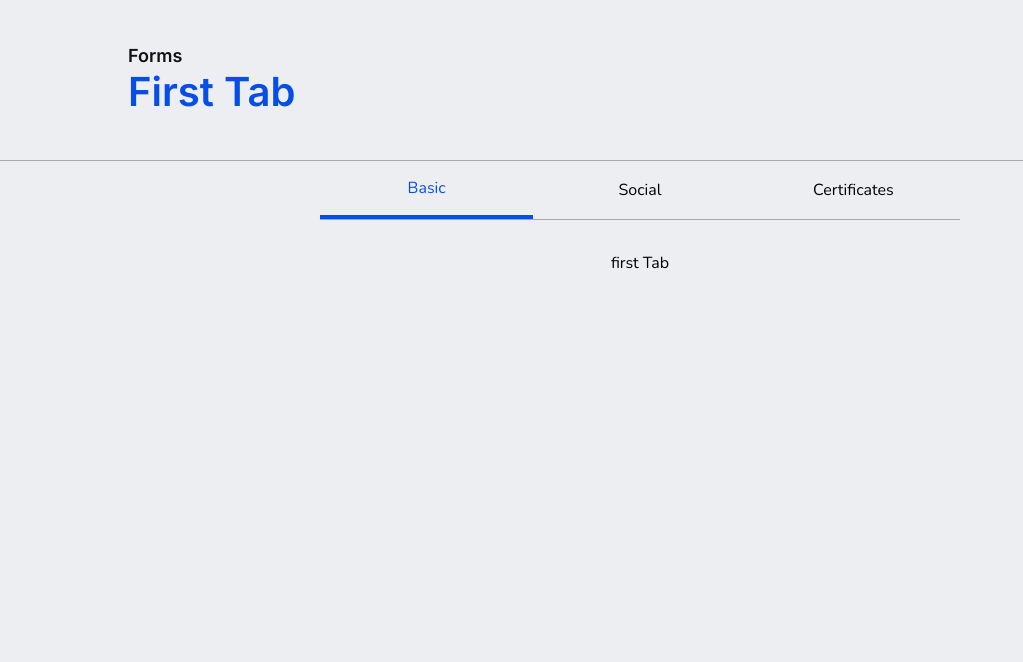
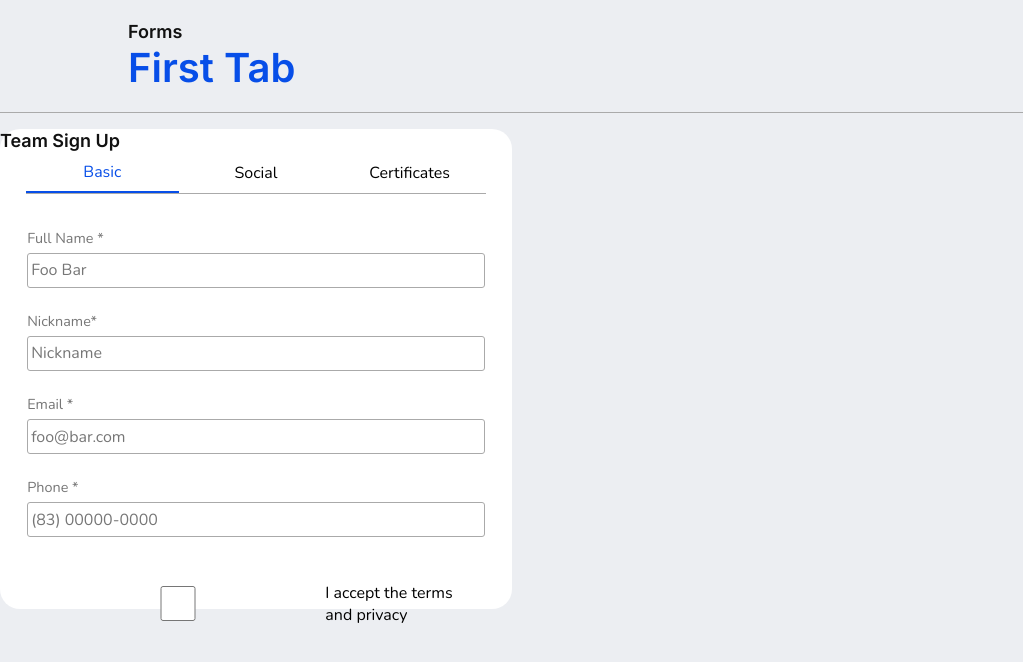
Before and after one commit to Ovictorhugol/FormChallenge, a React (Vite) app: page / in a window 1280 px wide. Shown: the top 662 px of the page, without its empty margins (0-1023 px from the left). Built offline with nearby package versions, Linux system fonts and the light colour scheme.

Commit message:
Feat:Styling Form basic tab

```diff
--- a/src/App.jsx
+++ b/src/App.jsx
@@ -1,17 +1,8 @@
-import React, {useState} from "react";
-import Header from "./components/Containers/Header/Header"
-import Tabs from "./components/Tabs/Tabs";
-
+import React from "react";
+import Home from "./components/Pages/Home";
 
 function App() {
-  const [currentTab, setCurrentTab] = useState (1)
-
-  return (
-    <>
-      <Header currentTab={currentTab}/>
-      <Tabs activeTab={currentTab} setActiveTab={setCurrentTab} />
-    </>
-  )
+  return <Home />;
 }
 
 export default App;
--- /dev/null
+++ b/src/components/Containers/Form/Form.jsx
@@ -0,0 +1,50 @@
+import React from "react";
+import Input from "../../Input/Input";
+import { FormContainer, FormInput } from "./Form.styled";
+function Form() {
+  return (
+    <FormContainer>
+      <FormInput>
+        <Input
+          id="FullName"
+          type="text"
+          placeholder="Foo Bar"
+          label="Full Name *"
+        />
+      </FormInput>
+      <FormInput>
+        <Input
+          id="Nickname"
+          type="text"
+          placeholder="Nickname"
+          label="Nickname*"
+        />
+      </FormInput>
+      <FormInput>
+        <Input
+          id="Email"
+          type="email"
+          placeholder="foo@bar.com"
+          label="Email *"
+        />
+      </FormInput>
+      <FormInput>
+        <Input
+          id="Phone"
+          type="number"
+          placeholder="(83) 00000-0000"
+          label="Phone *"
+        />
+      </FormInput>
+      <FormInput>
+        <Input
+          type="checkbox"
+          id="Accept"
+          label="I accept the terms and privacy"
+        />
+      </FormInput>
+    </FormContainer>
+  );
+}
+
+export default Form;
--- /dev/null
+++ b/src/components/Containers/Form/Form.styled.js
@@ -0,0 +1,13 @@
+import styled from "styled-components";
+import { toRem } from "../../../utils/convertToRem";
+
+export const FormContainer = styled.div`
+  display: flex;
+  flex-wrap: wrap;
+  width: 40vw;
+  justify-content: center;
+`;
+
+export const FormInput = styled.div`
+  width: 90%;
+`;
--- a/src/components/Containers/Header/Header.styled.js
+++ b/src/components/Containers/Header/Header.styled.js
@@ -1,7 +1,5 @@
 import styled from "styled-components";
-import {toRem} from '../../../utils/convertToRem'
-
-
+import { toRem } from "../../../utils/convertToRem";
 
 const HeaderContainer = styled.div`
   display: flex;
@@ -9,13 +7,13 @@ const HeaderContainer = styled.div`
   justify-content: center;
   width: 100% -16rem;
   height: ${toRem(80)};
-    padding: 2.5rem 10%;
-    border-bottom-style : solid;
-    border-bottom-color: #AAAAAA;
+  padding: 1rem 10%;
+  border-bottom-style: solid;
+  border-bottom-color: #aaaaaa;
   border-bottom-width: ${toRem(1)};
-    @media (max-width:768px) {
-        background: #ECEEF2;
+  @media (max-width: 768px) {
+    background: #eceef2;
   }
-`
+`;
 
-export { HeaderContainer }
+export { HeaderContainer };
--- a/src/components/Input/Input.styled.js
+++ b/src/components/Input/Input.styled.js
@@ -1,12 +1,12 @@
-import styled from 'styled-components'
+import styled from "styled-components";
 
 const Container = styled.div`
   display: flex;
   flex-direction: column;
   flex: 1;
-    padding: 0.3rem;
+  padding: 0.1rem;
   height: 5rem;
-`
+`;
 
 const Label = styled.label`
   font-family: "Nunito", sans-serif;
@@ -15,7 +15,7 @@ const Label = styled.label`
   margin-right: 1.25rem;
   color: #767676;
   font-weight: 400;
-`
+`;
 
 const InputStyle = styled.input`
   box-sizing: border-box;
@@ -39,28 +39,27 @@ const InputStyle = styled.input`
     color: #767676;
     justify-content: center;
   }
-
-`
+`;
 const LabelError = styled.label`
   font-family: "Nunito", sans-serif;
   font-size: 0.9rem;
   text-align: left;
-    color: #FF0000;
+  color: #ff0000;
   font-weight: 400;
-`
+`;
 
 const CheckboxError = styled.label`
   font-family: "Nunito", sans-serif;
   font-size: 0.9rem;
   text-align: left;
-    color: #FF0000;
+  color: #ff0000;
   font-weight: 400;
-`
+`;
 const LabelContainer = styled.div`
   display: inline-flex;
   text-align: center;
   margin-bottom: 0.313rem;
-`
+`;
 
 const CheckboxContainer = styled.div`
   display: inline-flex;
@@ -69,6 +68,7 @@ const CheckboxContainer = styled.div`
   flex: 1;
   padding: 0.3rem;
   height: 5rem;
+  accent-color: #074ee8;
   > #Checkbox {
     width: 1rem;
     height: 1rem;
@@ -78,6 +78,14 @@ const CheckboxContainer = styled.div`
     font-size: 1rem;
     color: black;
   }
-`
+`;
 
-export { Label, InputStyle, Container, LabelError, LabelContainer, CheckboxError, CheckboxContainer }
+export {
+  Label,
+  InputStyle,
+  Container,
+  LabelError,
+  LabelContainer,
+  CheckboxError,
+  CheckboxContainer,
+};
--- /dev/null
+++ b/src/components/Pages/Home.jsx
@@ -0,0 +1,19 @@
+import React, { useState } from "react";
+import Header from "../Containers/Header/Header";
+import Tabs from "../Tabs/Tabs";
+import Title from "../Title/Title";
+import { Container } from "./Home.styled";
+function Home() {
+  const [currentTab, setCurrentTab] = useState(1);
+  return (
+    <div>
+      <Header currentTab={currentTab} />
+      <Container>
+        <Title type="h2" label="Team Sign Up" />
+        <Tabs activeTab={currentTab} setActiveTab={setCurrentTab} />
+      </Container>
+    </div>
+  );
+}
+
+export default Home;
--- /dev/null
+++ b/src/components/Pages/Home.styled.js
@@ -0,0 +1,10 @@
+import styled from "styled-components";
+import { toRem } from "../../utils/convertToRem";
+
+export const Container = styled.div`
+  background: white;
+  border-radius: ${toRem(20)};
+  width: 40vw;
+  height: 60vh;
+  margin-top: 2vh;
+`;
--- a/src/components/Tabs/Tabs.Styled.js
+++ b/src/components/Tabs/Tabs.Styled.js
@@ -9,16 +9,16 @@ export const ContainerTab = styled.div`
 `;
 
 export const TabNav = styled.ul`
-  width: 50%;
+  width: 90%;
   margin: 0 auto 2rem;
   display: flex;
   align-items: center;
-  justify-content: space-between;
+  justify-content: center;
   border-bottom: 1px solid #aaaaaa;
 `;
 export const TabNavOptions = styled.li`
   width: 50%;
-  padding: 1rem;
+  padding: 0.5rem;
   list-style: none;
   text-align: center;
   cursor: pointer;
@@ -28,7 +28,7 @@ export const TabNavOptions = styled.li`
     background: rgba(0, 154, 246, 0.1);
   }
   &.active {
-    border-bottom: 4px solid #074ee8;
+    border-bottom: 2px solid #074ee8;
     color: #074ee8;
   }
 `;
--- a/src/components/Tabs/Tabs.jsx
+++ b/src/components/Tabs/Tabs.jsx
@@ -1,10 +1,11 @@
 import React, { useEffect } from "react";
 import { ContainerTab, TabNav, TabNavOptions, TabContant } from "./Tabs.Styled";
+import Form from "../containers/Form/Form";
 
-function Tabs({activeTab, setActiveTab}) {
-  useEffect(() =>{
-    setContant()
-  }, [])
+function Tabs({ activeTab, setActiveTab }) {
+  useEffect(() => {
+    setContant();
+  }, []);
   const handleSetFirstTab = () => setActiveTab(1);
 
   const handleSetSecondTab = () => setActiveTab(2);
@@ -13,7 +14,11 @@ function Tabs({activeTab, setActiveTab}) {
 
   const setContant = () => {
     if (activeTab === 1) {
-      return <div>first Tab</div>;
+      return (
+        <div>
+          <Form />
+        </div>
+      );
     } else if (activeTab === 2) {
       return <div>second Tab</div>;
     } else if (activeTab === 3) {
```
Also changed, not shown: src/components/Input/Input.jsx (+16 -21 lines). Lines whose indentation alone changed are shown as unchanged.
